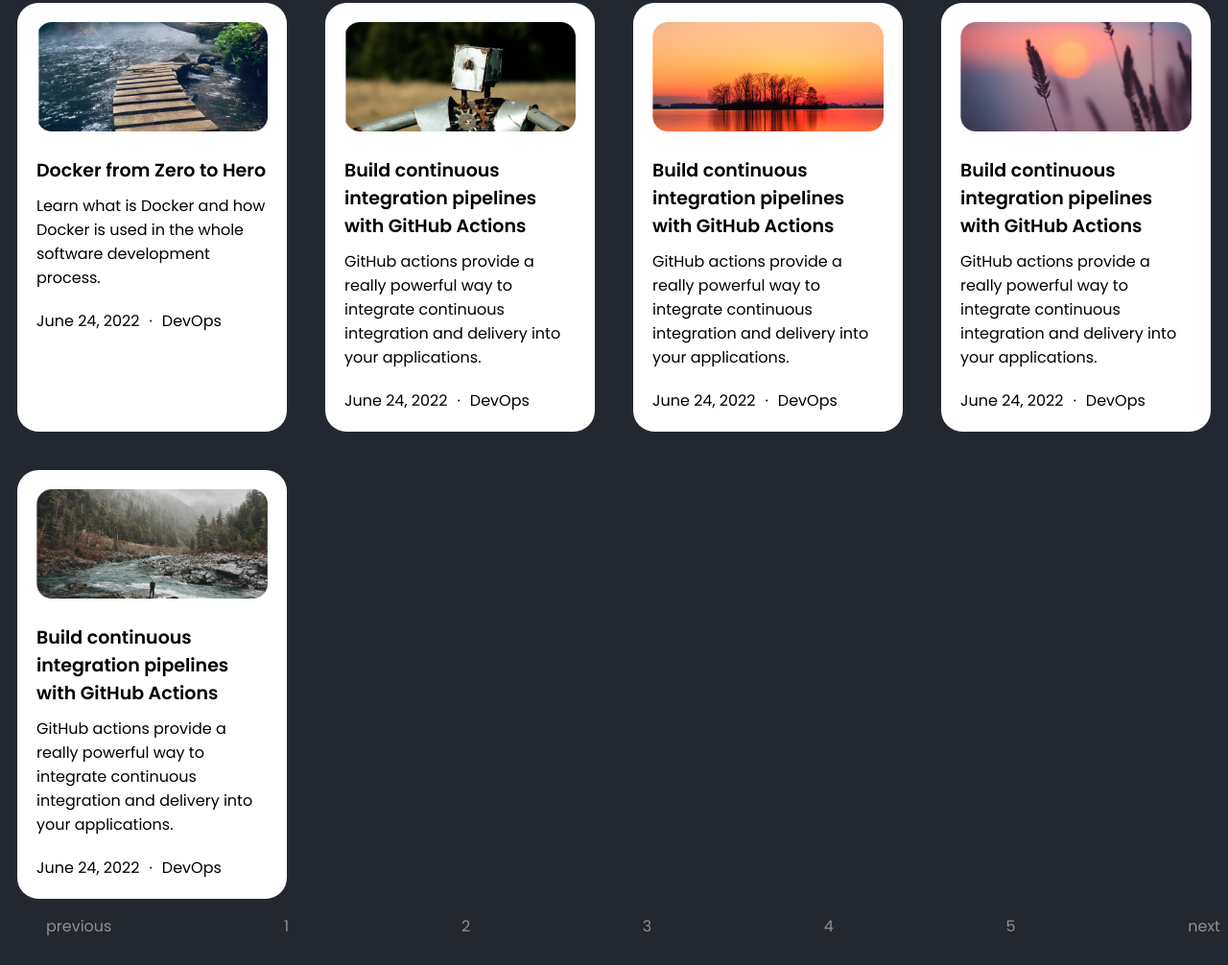
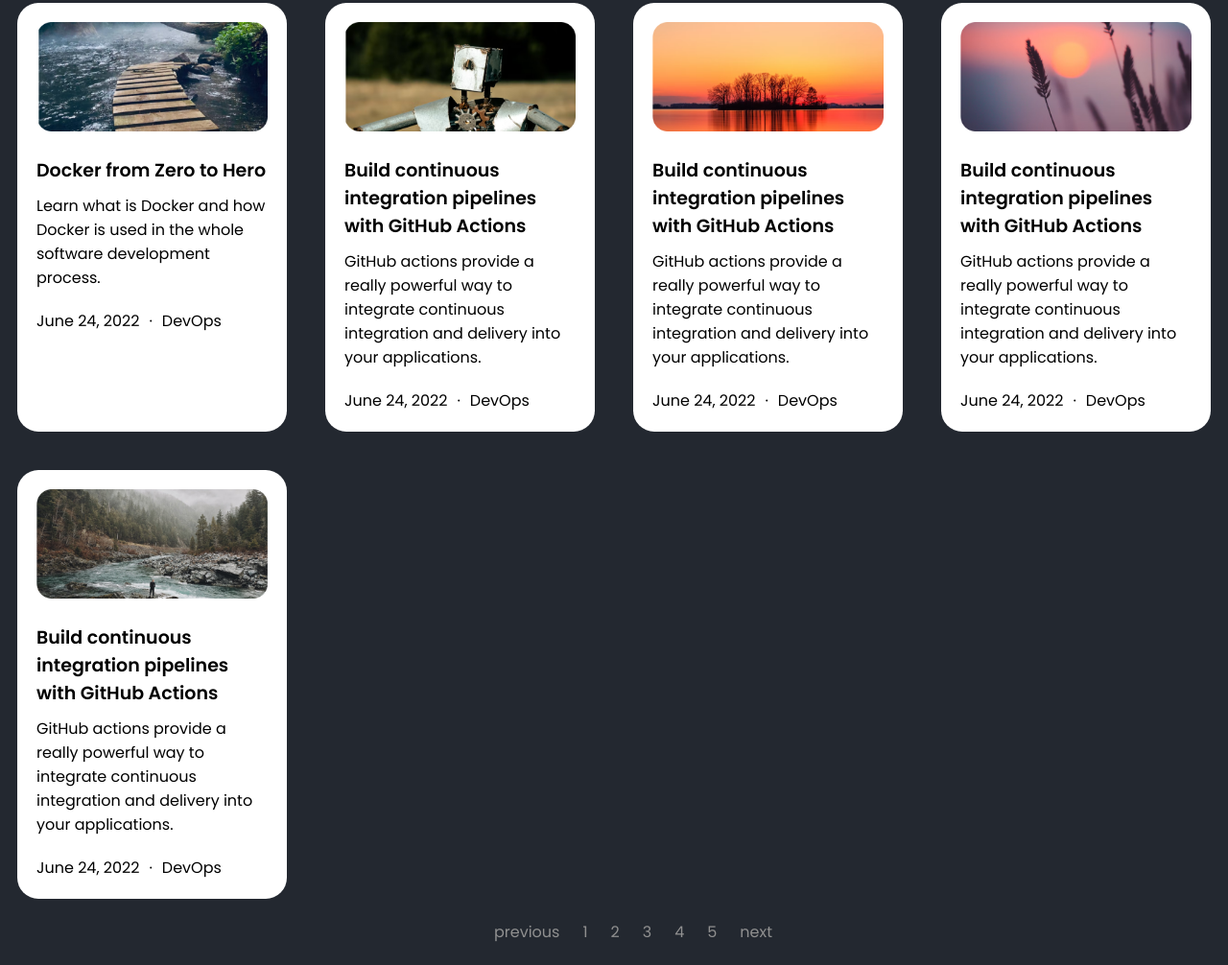
Before and after one commit to ilhamhadziq/writing.dev, a plain HTML site: page index.html in a window 1280 px wide. Shown: the part 1096-2102 px from the top of the page at 96% size. Drawn offline with Linux system fonts and the light colour scheme; a web font is replaced by a local one.

Commit message:
update list

```diff
--- a/main.css
+++ b/main.css
@@ -55,9 +55,12 @@
     list-style-type: none;
     display: flex;
     flex-direction: row;
-    justify-content: space-between;
+    justify-content: center;
     align-items: center;
 
+}
+.list ul li{
+    padding: 6px 12px;
 }
 .list ul li p{
     color: #909090;
```
